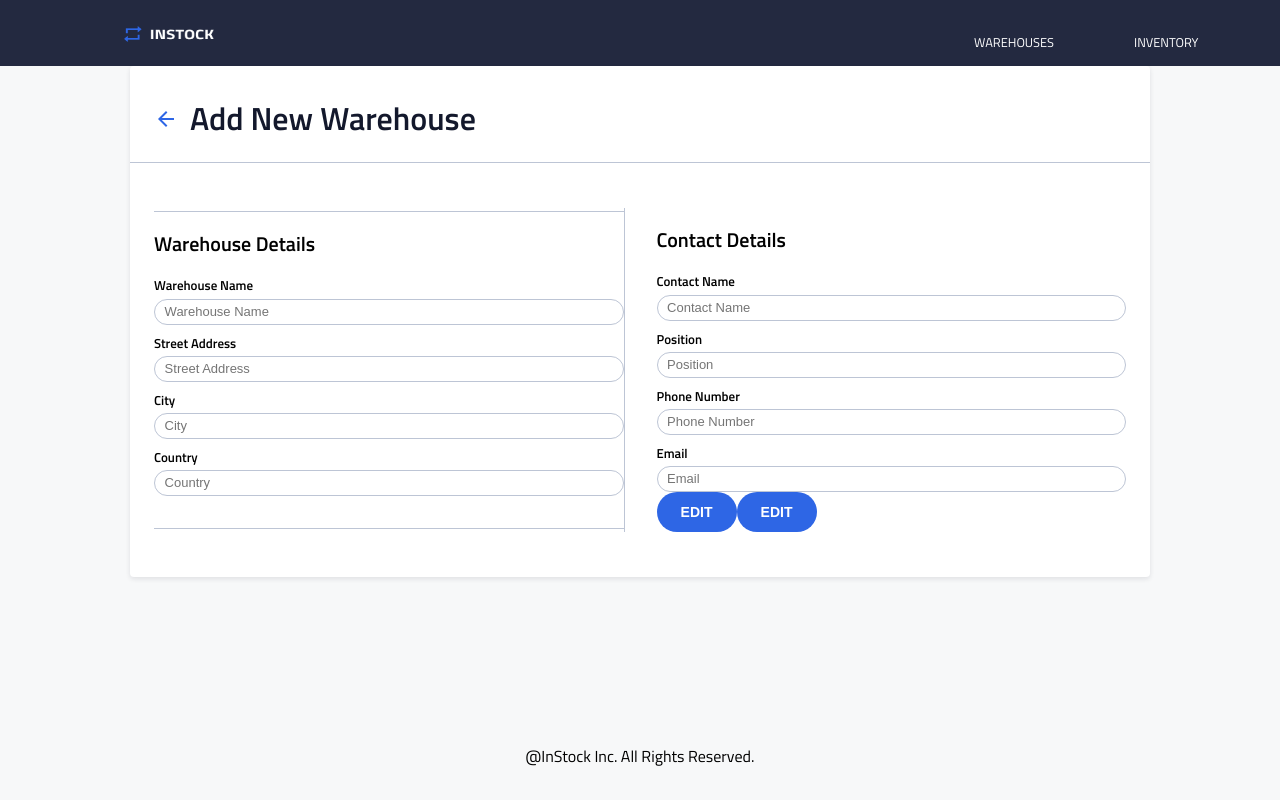
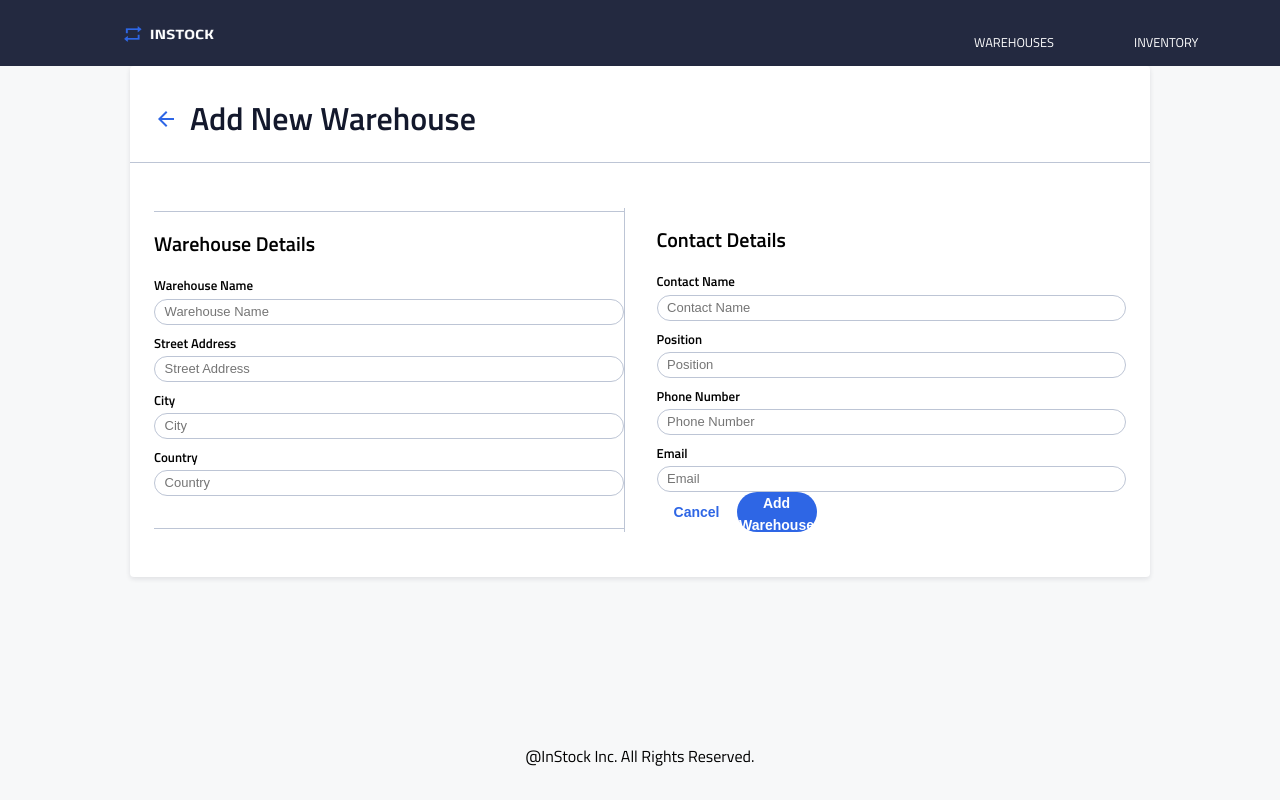
Before and after one commit to kakun45/instock-front, a React (Create React App) app: page /warehouses/1/delete in a window 1280 px wide. Built offline with nearby package versions, Linux system fonts and the light colour scheme; no server answers.

Commit message:
complete 90%

```diff
--- a/src/components/AddWarehouse/AddWarehouse.js
+++ b/src/components/AddWarehouse/AddWarehouse.js
@@ -59,9 +59,13 @@ function AddWarehouse() {
             ></input>
           </form>
           <div className="button-wrapper">
-            <Button text="EDIT" emphasis="high-emphasis" type="button" />
+            <Button text="Cancel" emphasis="low-emphasis" type="button" />
 
-            <Button text="EDIT" emphasis="high-emphasis" type="button" />
+            <Button
+              text="Add Warehouse"
+              emphasis="high-emphasis"
+              type="button"
+            />
           </div>
         </div>
       </div>
--- a/src/components/AddWarehouse/AddWarehouse.scss
+++ b/src/components/AddWarehouse/AddWarehouse.scss
@@ -67,3 +67,6 @@
     margin-top: 0.2rem;
   }
 }
+.button-wrapper {
+  display: flex;
+}
```
